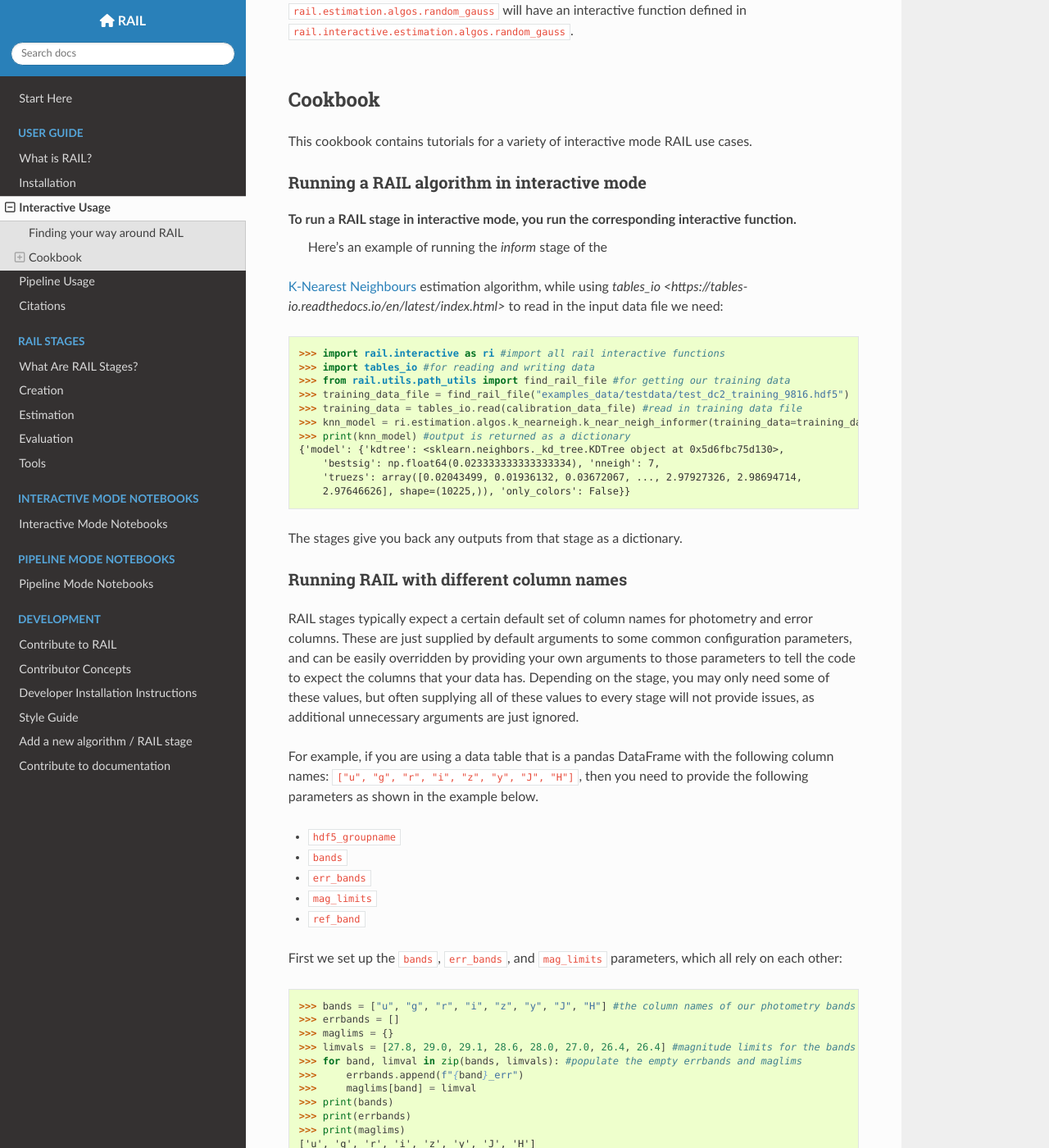
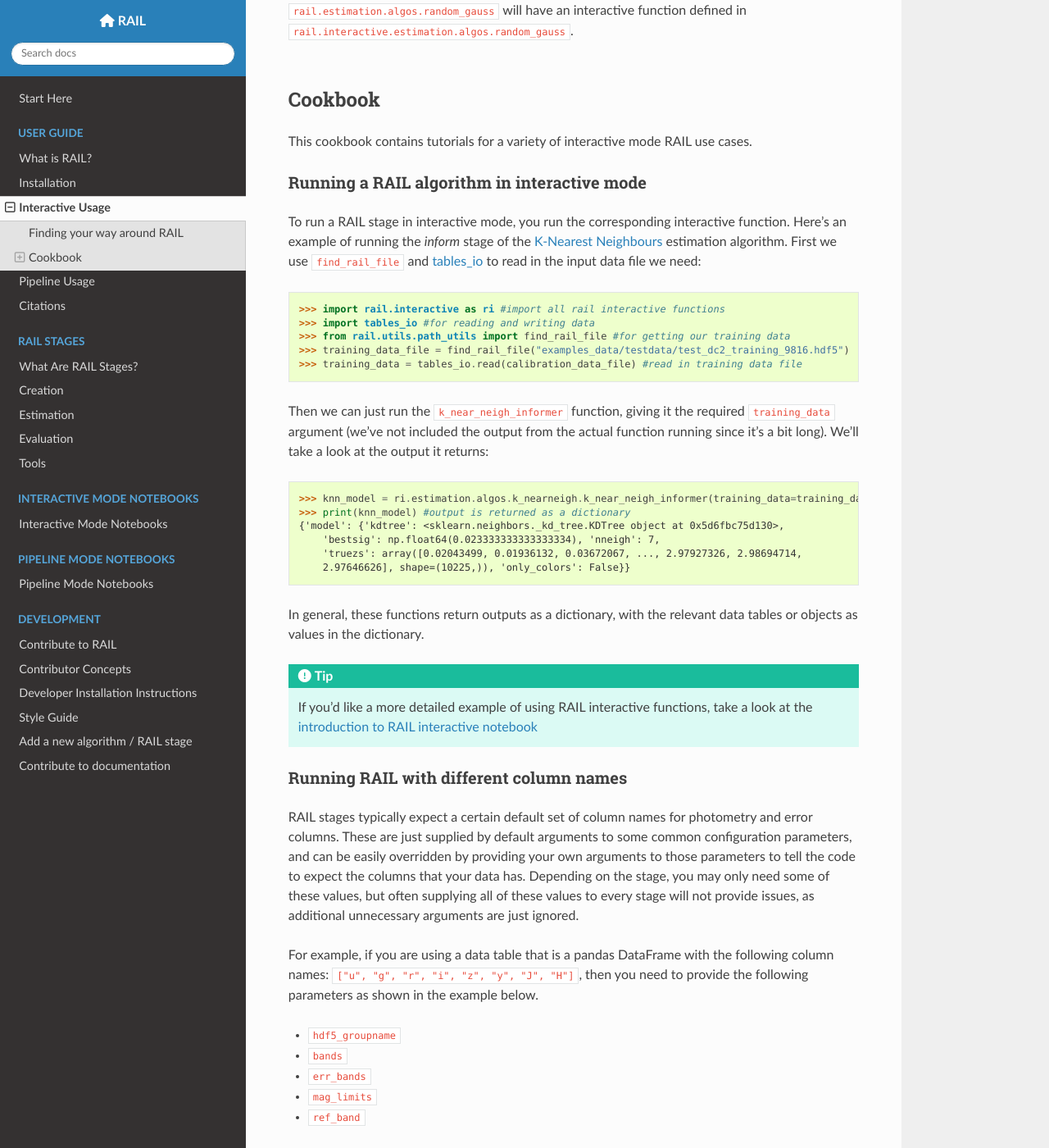
Before and after one commit to LSSTDESC/rail, a Sphinx documentation site: the page built from docs/source/user_guide/interactive_usage.rst, in a window 1280 px wide and 1400 px high, scrolled down 1506 px. Shown: the whole window at 82% size. Built offline with Sphinx 7.4.7 and the Read the Docs theme 3.1.0, drawn with Linux system fonts in a browser that asks for light colours; nearby versions of some CDN libraries; pages that are not in the unit, such as notebooks, are missing from menus; the version number could not be read and is left out; some of the changed text lies outside the part shown.

Commit message:
update smoke tests to exclude the data store notebook, and provide 'further reading' for the interactive cookbook examples

```diff
--- a/docs/source/user_guide/interactive_usage.rst
+++ b/docs/source/user_guide/interactive_usage.rst
@@ -92,9 +92,9 @@ Running a RAIL algorithm in interactive mode
 --------------------------------------------
 
 To run a RAIL stage in interactive mode, you run the corresponding interactive function.
- Here's an example of running the *inform* stage of the
-`K-Nearest Neighbours <http://localhost:5500/docs/_build/html/source/rail_stages/estimation.html#k-nearest-neighbor>`_
-estimation algorithm, while using `tables_io <https://tables-io.readthedocs.io/en/latest/index.html>`
+Here's an example of running the *inform* stage of the
+`K-Nearest Neighbours <https://rail-hub.readthedocs.io/en/latest/source/rail_stages/estimation.html#k-nearest-neighbor>`_
+estimation algorithm. First we use ``find_rail_file`` and `tables_io <https://tables-io.readthedocs.io/en/latest/index.html>`_
 to read in the input data file we need:
 
 >>> import rail.interactive as ri #import all rail interactive functions
@@ -102,6 +102,11 @@ to read in the input data file we need:
 >>> from rail.utils.path_utils import find_rail_file #for getting our training data
 >>> training_data_file = find_rail_file("examples_data/testdata/test_dc2_training_9816.hdf5")
 >>> training_data = tables_io.read(calibration_data_file) #read in training data file
+
+Then we can just run the ``k_near_neigh_informer`` function, giving it the required ``training_data`` argument
+(we've not included the output from the actual function running since it's a bit long). We'll take
+a look at the output it returns:
+
 >>> knn_model = ri.estimation.algos.k_nearneigh.k_near_neigh_informer(training_data=training_data)
 >>> print(knn_model) #output is returned as a dictionary
 {'model': {'kdtree': <sklearn.neighbors._kd_tree.KDTree object at 0x5d6fbc75d130>,
@@ -109,7 +114,14 @@ to read in the input data file we need:
     'truezs': array([0.02043499, 0.01936132, 0.03672067, ..., 2.97927326, 2.98694714,
     2.97646626], shape=(10225,)), 'only_colors': False}}
 
-The stages give you back any outputs from that stage as a dictionary.
+In general, these functions return outputs as a dictionary, with the relevant data tables or objects as
+values in the dictionary.
+
+.. tip::
+
+    If you'd like a more detailed example of using RAIL interactive functions, take a look at the
+    `introduction to RAIL interactive notebook <https://rail-hub.readthedocs.io/projects/rail-notebooks/en/latest/interactive_examples/rendered/core_examples/Estimating_Redshifts_and_Comparing_Results_for_Different_Parameters.html>`_
+
 
 ----------------------------------------
 Running RAIL with different column names
@@ -160,10 +172,17 @@ to use as a reference, so you just need to provide it with the column name of th
     'mag_limits': {'u': 27.8, 'g': 29.0, 'r': 29.1, 'i': 28.6, 'z': 28.0, 'y': 27.0, 'J': 26.4,
     'H': 26.4}, 'ref_band': 'i'}
 
-Now we can pass this dictionary into any of the RAIL stages (using ``**columns_dict`` as the last argument),
-and it should allow you to run the stage without issue:
+Now we can pass this dictionary into any of the RAIL stages, along with any of the required parameters.
+Here we're assuming that we have a data table with the column names in ``columns_dict`` called ``training_data``:
 
 >>> ri.estimation.algos.k_nearneigh.k_near_neigh_informer(training_data=training_data, **columns_dict)
+
+The function should run as normal, and return to you any output with the same column names as what you input.
+
+.. tip::
+
+    Take a look at the `Running with different data notebook <https://rail-hub.readthedocs.io/projects/rail-notebooks/en/interactive_examples/latest/rendered/estimation_examples/16_Running_with_different_data.html>`_
+    for a bit more detailed example of this.
 
 
 ----------------
@@ -192,6 +211,11 @@ Index(['mag_u_lsst', 'mag_g_lsst', 'mag_r_lsst', 'mag_i_lsst', 'mag_z_lsst',
        'mag_y_lsst', 'mag_J_lsst', 'mag_H_lsst'],
       dtype='object')
 
+.. tip::
+
+    Check out the `introduction to RAIL interactive notebook <https://rail-hub.readthedocs.io/projects/rail-notebooks/en/latest/interactive_examples/rendered/core_examples/Estimating_Redshifts_and_Comparing_Results_for_Different_Parameters.html>`_
+    to see this RAIL utility being used in an example RAIL workflow.
+
 
 ----------------------------------
 Converting tables to other formats
@@ -211,6 +235,11 @@ collections.OrderedDict
 In this case, "numpyDict" refers to an OrderedDict of numpy arrays, and we can see here
 that the data has in fact been converted to that format.
 
+.. tip::
+
+    Check out the `Goldenspike notebook <https://rail-hub.readthedocs.io/projects/rail-notebooks/en/latest/interactive_examples/rendered/goldenspike_examples/Goldenspike.html>`_
+    to see this RAIL utility used in an example workflow.
+
 ------------------------------------
 Saving the outputs of stages to file
 ------------------------------------
@@ -225,6 +254,11 @@ we recommend pickling them. For example:
 
 You can then provide the name of the file to the interactive functions.
 
+.. tip::
+
+    Take a look at the `Using Photometry to Estimate Photmetric Redshifts notebook <https://rail-hub.readthedocs.io/projects/rail-notebooks/en/latest/interactive_examples/rendered/estimation_examples/Using_Photometry_to_Estimate_Photometric_Redshifts.html>`_
+    to see more details and how saving a model file can be useful in a RAIL workflow.
+
 Most estimate stages output qp Ensembles, which have their own write and read methods.
 The following will write an Ensemble to an HDF5 file:
 
@@ -238,5 +272,10 @@ To read the Ensemble back in, you can also use qp:
 >>> estimate_ens
 Ensemble(the_class=hist,shape=(2, 50))
 
-For more details about how qp stores Ensembles in files, take a look at the notebook
-on `Exploring the structure of an Ensemble file <https://qp.readthedocs.io/en/main/user_guide/cookbook/datamanipulation.html#exploring-the-structure-of-an-ensemble-file>`_
+.. tip::
+
+    Take a look at the `Using Photometry to Estimate Photmetric Redshifts notebook <https://rail-hub.readthedocs.io/projects/rail-notebooks/en/latest/interactive_examples/rendered/estimation_examples/Using_Photometry_to_Estimate_Photometric_Redshifts.html>`_
+    for an introduction to Ensembles in RAIL and to see them being saved in a RAIL workflow.
+
+    For more details about how qp stores Ensembles in files, take a look at the notebook
+    on `Exploring the structure of an Ensemble file <https://qp.readthedocs.io/en/main/user_guide/cookbook/datamanipulation.html#exploring-the-structure-of-an-ensemble-file>`_
```
Also changed, not shown: 1 other file.
